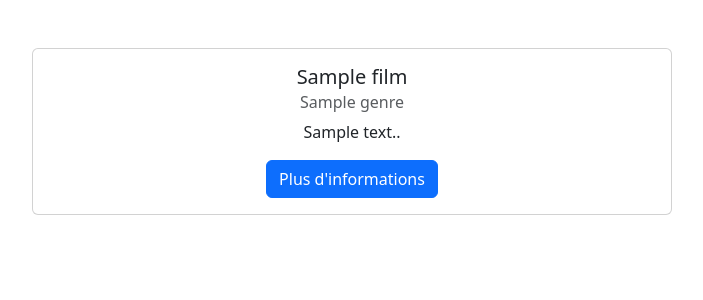
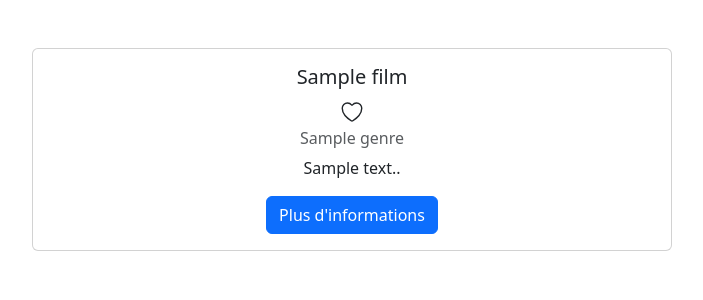
Before and after one commit to polo-42/semanticFilmRecommendationApp, a Flask app: template templates/home.html in a window 1280 px wide. Shown: the part 56-356 px from the top of the page, without its empty margins (288-991 px from the left). Run offline with Flask 3, Linux system fonts and the light colour scheme; the template is opened without the code that fills it: most values are stand-ins (such as "Sample title", 1, 10 or a date in 2020).

Commit message:
feat: add heart button && favoriteFilm in localdb

```diff
--- a/app.py
+++ b/app.py
@@ -1,8 +1,10 @@
-from flask import Flask, render_template, request, session
+from flask import Flask, render_template, request, session, redirect
+from flask_cors import CORS, cross_origin
 from db.utils import filmGraph
 import json
 
 app = Flask(__name__)
+CORS(app)
 app.secret_key = b'_5#y2L"F4Q8z\n\xec]/'
 graphdb = filmGraph()
 
@@ -12,6 +14,7 @@ def index():
 
 @app.route("/home", methods=['GET','POST'])
 def home():
+    redirectIfNotConnected()
     if request.method == 'POST':
         session['firstname'] = request.form['firstname']
         session['lastname'] = request.form['lastname']
@@ -32,6 +35,7 @@ def home():
 
 @app.route('/select')
 def select():
+    redirectIfNotConnected()
     user = renderuser()
 
     typesSelected = [g.split("/")[-1] for g in graphdb.getFavoriteTypes(session['iduser'])]
@@ -47,6 +51,7 @@ def select():
 
 @app.route('/more')
 def more():
+    redirectIfNotConnected()
     if "film" in request.args:
         film = graphdb.getMoreInformations(request.args['film'])
         return render_template('filmInformations.html',film=film)
@@ -60,5 +65,18 @@ def renderuser():
     }
 
 
+@app.route("/addFavoriteFilm", methods=['POST'])
+@cross_origin()
+def addFavoriteFilm():
+    if request.method == 'POST':
+        graphdb.addFavoriteFilm(session['iduser'], request.json['uri'])
+        return 'added', 202
+    return 'invalid request', 405
+
+def redirectIfNotConnected():
+    if 'iduser' not in session:
+        return redirect("/")
+
+
 if __name__=='__main__':
     app.run(debug=True)
--- a/templates/base.html
+++ b/templates/base.html
@@ -33,5 +33,7 @@
       {% block content %} {% endblock %}
     </div>
     <script src="https://cdn.jsdelivr.net/npm/bootstrap@5.3.0-alpha3/dist/js/bootstrap.bundle.min.js" integrity="sha384-ENjdO4Dr2bkBIFxQpeoTz1HIcje39Wm4jDKdf19U8gI4ddQ3GYNS7NTKfAdVQSZe" crossorigin="anonymous"></script>
+    <script type="module" src="https://unpkg.com/ionicons@7.1.0/dist/ionicons/ionicons.esm.js"></script>
+    <script nomodule src="https://unpkg.com/ionicons@7.1.0/dist/ionicons/ionicons.js"></script>
   </body>
 </html>
--- a/templates/home.html
+++ b/templates/home.html
@@ -1,12 +1,17 @@
 {% extends "base.html" %}
+{% from 'macros.html' import heartCheckBox, beforeHeartBoxRendering %}
 
 {% block title %} Page principale {% endblock %}
 
 {% block content %}
+    {{ beforeHeartBoxRendering() }}
     {% for film in films %}
         <div class="card w-50 my-5">
             <div class="card-body">
-            <h5 class="card-title">{{film.title}}</h5>
+            <div class="row">
+                <h5 class="card-title">{{film.title}}</h5>
+                {{ heartCheckBox(film.uri) }}
+            </div>
             <h6 class="card-subtitle mb-2 text-body-secondary">{{film.genre}}</h6>
             <p class="card-text">{{film.description}}.</p>
             <a href="/more?film={{film.uri}}" class="btn btn-primary">Plus d'informations</a>
--- /dev/null
+++ b/templates/macros.html
@@ -0,0 +1,46 @@
+{% macro beforeHeartBoxRendering() %}
+<style>
+    .large-font{
+        font-size:x-large;
+      }
+      ion-icon.active{
+        animation:like 0.5s 1;
+        fill: lightskyblue;
+        stroke:none;
+      }
+      ion-icon{
+        fill:transparent;
+        stroke:black;
+        stroke-width:30;
+        transition:all 0.5s;
+      }
+
+      @-webkit-keyframes like {
+        0%   { transform: scale(1); }
+        90%   { transform: scale(1.2); }
+        100% { transform: scale(1.1); }
+      }
+</style>
+<script>
+    function activeHeart(id){
+        let icon = document.getElementById(id);
+        icon.classList.toggle('active');
+        fetch('http://localhost:5000/addFavoriteFilm',{
+            method: 'POST',
+            body: JSON.stringify({uri: id}),
+            headers: {
+                "Content-type": "application/json; charset=UTF-8",
+              }
+        })
+        .then(res => console.log(res))
+        .catch(err => console.log(err));
+    }
+</script>
+{% endmacro %}
+{% macro heartCheckBox(id) %}
+<div class='large-font text-center'>
+    <ion-icon id="{{id}}" name="heart" onclick="activeHeart('{{id}}')">
+        <div class='bg-primary'></div>
+    </ion-icon>
+</div>
+{% endmacro %}
```
Also changed, not shown: db/utils.py (+13 -0 lines), 1 other file.
